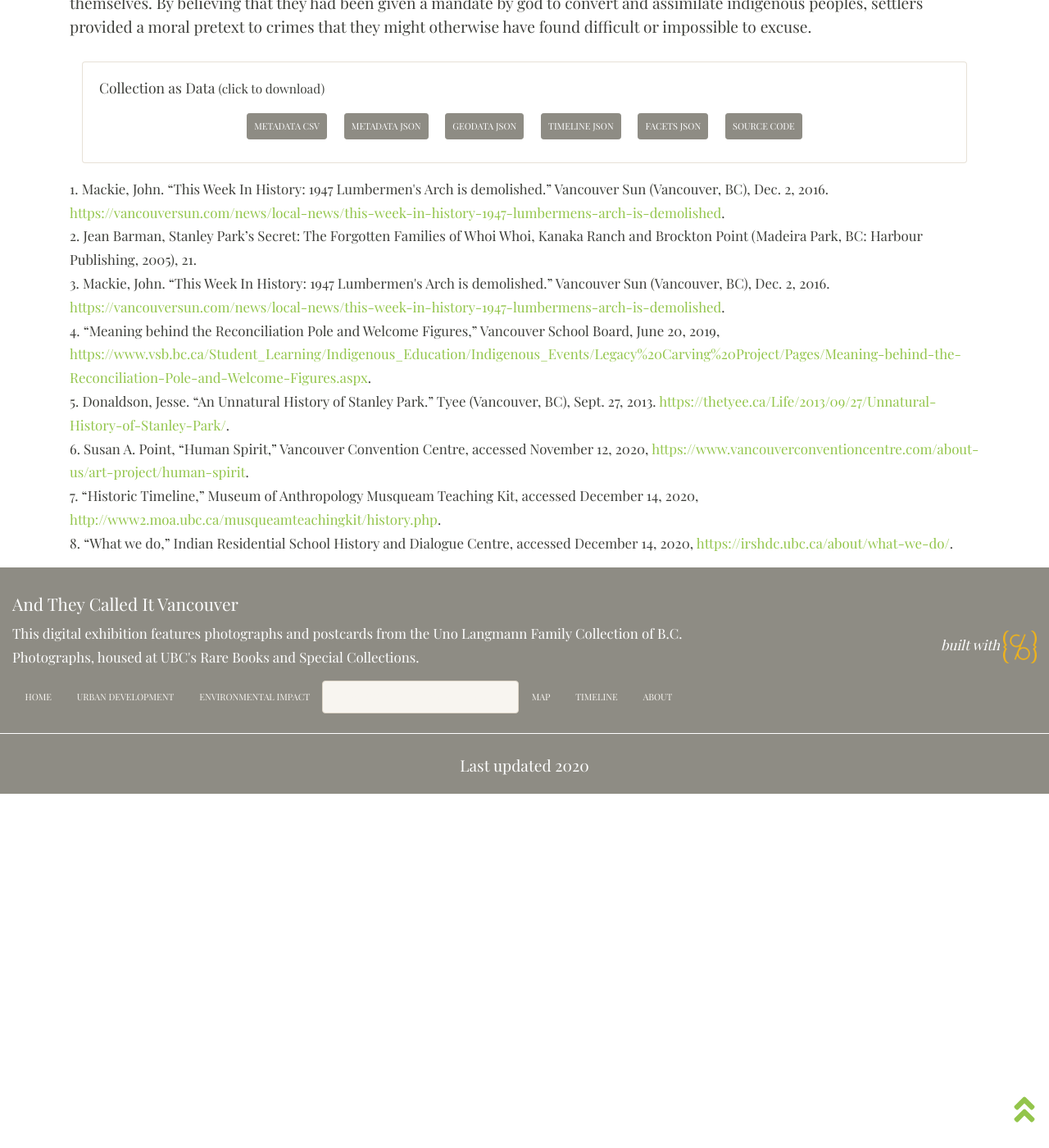
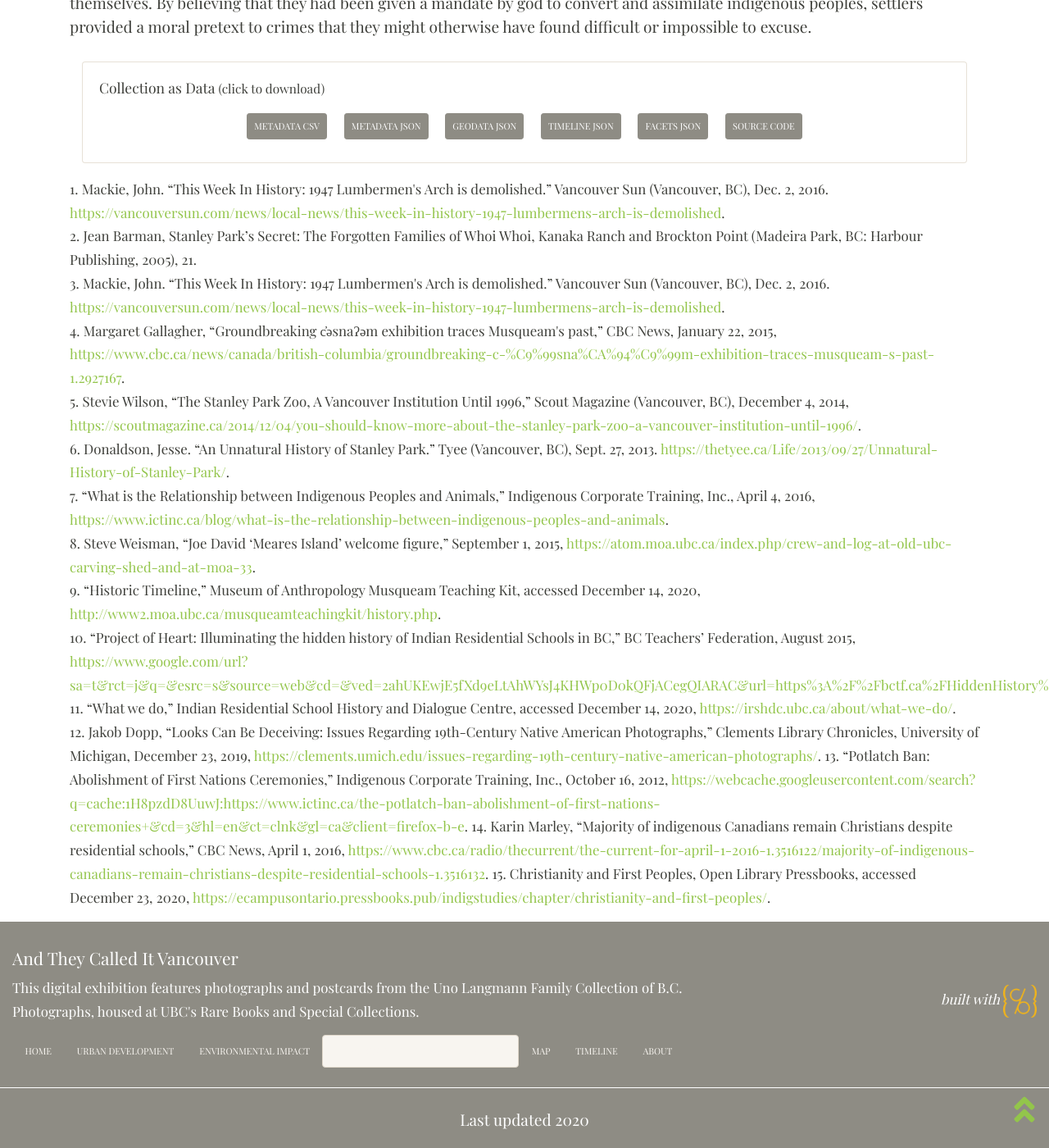
Before and after one commit to ashlynnprasad/langmann-2021, a Jekyll site: the page built from pages/relationswithindigenouspeoples.md, in a window 1280 px wide and 1400 px high, scrolled down 6312 px. Shown: the whole window at 82% size. Built offline with Jekyll 4.4.1, drawn with Linux system fonts in a browser that asks for light colours; nearby versions of some CDN libraries; before the commit the page ends 7280 px from its top, so only the background shows below that.

Commit message:
updated footnotes

```diff
--- a/pages/relationswithindigenouspeoples.md
+++ b/pages/relationswithindigenouspeoples.md
@@ -134,8 +134,15 @@
 <small>1. Mackie, John. “This Week In History: 1947 Lumbermen's Arch is demolished.” Vancouver Sun (Vancouver, BC), Dec. 2, 2016. <a href="https://vancouversun.com/news/local-news/this-week-in-history-1947-lumbermens-arch-is-demolished">https://vancouversun.com/news/local-news/this-week-in-history-1947-lumbermens-arch-is-demolished</a>.<br>
   2. Jean Barman, Stanley Park’s Secret: The Forgotten Families of Whoi Whoi, Kanaka Ranch and Brockton Point (Madeira Park, BC: Harbour Publishing, 2005), 21.<br>
   3. Mackie, John. “This Week In History: 1947 Lumbermen's Arch is demolished.” Vancouver Sun (Vancouver, BC), Dec. 2, 2016. <a href="https://vancouversun.com/news/local-news/this-week-in-history-1947-lumbermens-arch-is-demolished">https://vancouversun.com/news/local-news/this-week-in-history-1947-lumbermens-arch-is-demolished</a>.<br>
-  4. “Meaning behind the Reconciliation Pole and Welcome Figures,” Vancouver School Board, June 20, 2019, <a href="https://www.vsb.bc.ca/Student_Learning/Indigenous_Education/Indigenous_Events/Legacy%20Carving%20Project/Pages/Meaning-behind-the-Reconciliation-Pole-and-Welcome-Figures.aspx">https://www.vsb.bc.ca/Student_Learning/Indigenous_Education/Indigenous_Events/Legacy%20Carving%20Project/Pages/Meaning-behind-the-Reconciliation-Pole-and-Welcome-Figures.aspx</a>.<br>
-  5. Donaldson, Jesse. “An Unnatural History of Stanley Park.” Tyee (Vancouver, BC), Sept. 27, 2013. <a href="https://thetyee.ca/Life/2013/09/27/Unnatural-History-of-Stanley-Park/">https://thetyee.ca/Life/2013/09/27/Unnatural-History-of-Stanley-Park/</a>.<br>
-  6. Susan A. Point, “Human Spirit,” Vancouver Convention Centre, accessed November 12, 2020, <a href="https://www.vancouverconventioncentre.com/about-us/art-project/human-spirit">https://www.vancouverconventioncentre.com/about-us/art-project/human-spirit</a>.<br>
-  7. “Historic Timeline,” Museum of Anthropology Musqueam Teaching Kit, accessed December 14, 2020, <a href="http://www2.moa.ubc.ca/musqueamteachingkit/history.php">http://www2.moa.ubc.ca/musqueamteachingkit/history.php</a>.<br>
-  8. “What we do,” Indian Residential School History and Dialogue Centre, accessed December 14, 2020, <a href="https://irshdc.ubc.ca/about/what-we-do/">https://irshdc.ubc.ca/about/what-we-do/</a>.<br>
+  4. Margaret Gallagher, “Groundbreaking c̓əsnaʔəm exhibition traces Musqueam's past,” CBC News, January 22, 2015, <a href="https://www.cbc.ca/news/canada/british-columbia/groundbreaking-c-%C9%99sna%CA%94%C9%99m-exhibition-traces-musqueam-s-past-1.2927167">https://www.cbc.ca/news/canada/british-columbia/groundbreaking-c-%C9%99sna%CA%94%C9%99m-exhibition-traces-musqueam-s-past-1.2927167</a>.<br>
+  5. Stevie Wilson, “The Stanley Park Zoo, A Vancouver Institution Until 1996,” Scout Magazine (Vancouver, BC), December 4, 2014, <a href="https://scoutmagazine.ca/2014/12/04/you-should-know-more-about-the-stanley-park-zoo-a-vancouver-institution-until-1996/">https://scoutmagazine.ca/2014/12/04/you-should-know-more-about-the-stanley-park-zoo-a-vancouver-institution-until-1996/</a>.<br>
+  6. Donaldson, Jesse. “An Unnatural History of Stanley Park.” Tyee (Vancouver, BC), Sept. 27, 2013. <a href="https://thetyee.ca/Life/2013/09/27/Unnatural-History-of-Stanley-Park/">https://thetyee.ca/Life/2013/09/27/Unnatural-History-of-Stanley-Park/</a>.<br>
+  7. “What is the Relationship between Indigenous Peoples and Animals,” Indigenous Corporate Training, Inc., April 4, 2016, <a href="https://www.ictinc.ca/blog/what-is-the-relationship-between-indigenous-peoples-and-animals">https://www.ictinc.ca/blog/what-is-the-relationship-between-indigenous-peoples-and-animals</a>.<br>
+  8. Steve Weisman, “Joe David ‘Meares Island’ welcome figure,” September 1, 2015, <a href="https://atom.moa.ubc.ca/index.php/crew-and-log-at-old-ubc-carving-shed-and-at-moa-33">https://atom.moa.ubc.ca/index.php/crew-and-log-at-old-ubc-carving-shed-and-at-moa-33</a>.<br>
+  9. “Historic Timeline,” Museum of Anthropology Musqueam Teaching Kit, accessed December 14, 2020, <a href="http://www2.moa.ubc.ca/musqueamteachingkit/history.php">http://www2.moa.ubc.ca/musqueamteachingkit/history.php</a>.<br>
+  10. “Project of Heart: Illuminating the hidden history of Indian Residential Schools in BC,” BC Teachers’ Federation, August 2015, <a href="https://www.google.com/url?sa=t&rct=j&q=&esrc=s&source=web&cd=&ved=2ahUKEwjE5fXd9eLtAhWYsJ4KHWp0D0kQFjACegQIARAC&url=https%3A%2F%2Fbctf.ca%2FHiddenHistory%2FeBook.pdf&usg=AOvVaw2ZVS8k_i_HmwryqUbe6oOI">https://www.google.com/url?sa=t&rct=j&q=&esrc=s&source=web&cd=&ved=2ahUKEwjE5fXd9eLtAhWYsJ4KHWp0D0kQFjACegQIARAC&url=https%3A%2F%2Fbctf.ca%2FHiddenHistory%2FeBook.pdf&usg=AOvVaw2ZVS8k_i_HmwryqUbe6oOI</a>.
+  11. “What we do,” Indian Residential School History and Dialogue Centre, accessed December 14, 2020, <a href="https://irshdc.ubc.ca/about/what-we-do/">https://irshdc.ubc.ca/about/what-we-do/</a>.<br>
+  12. Jakob Dopp, “Looks Can Be Deceiving: Issues Regarding 19th-Century Native American Photographs,” Clements Library Chronicles, University of Michigan, December 23, 2019, <a href="https://clements.umich.edu/issues-regarding-19th-century-native-american-photographs/">https://clements.umich.edu/issues-regarding-19th-century-native-american-photographs/</a>.
+  13. “Potlatch Ban: Abolishment of First Nations Ceremonies,” Indigenous Corporate Training, Inc., October 16, 2012, <a href="https://webcache.googleusercontent.com/search?q=cache:1H8pzdD8UuwJ:https://www.ictinc.ca/the-potlatch-ban-abolishment-of-first-nations-ceremonies+&cd=3&hl=en&ct=clnk&gl=ca&client=firefox-b-e">https://webcache.googleusercontent.com/search?q=cache:1H8pzdD8UuwJ:https://www.ictinc.ca/the-potlatch-ban-abolishment-of-first-nations-ceremonies+&cd=3&hl=en&ct=clnk&gl=ca&client=firefox-b-e</a>.
+  14. Karin Marley, “Majority of indigenous Canadians remain Christians despite residential schools,” CBC News, April 1, 2016, <a href="https://www.cbc.ca/radio/thecurrent/the-current-for-april-1-2016-1.3516122/majority-of-indigenous-canadians-remain-christians-despite-residential-schools-1.3516132">https://www.cbc.ca/radio/thecurrent/the-current-for-april-1-2016-1.3516122/majority-of-indigenous-canadians-remain-christians-despite-residential-schools-1.3516132</a>.
+  15.  Christianity and First Peoples, Open Library Pressbooks, accessed December 23, 2020, <a href="https://ecampusontario.pressbooks.pub/indigstudies/chapter/christianity-and-first-peoples/">https://ecampusontario.pressbooks.pub/indigstudies/chapter/christianity-and-first-peoples/</a>.
```
